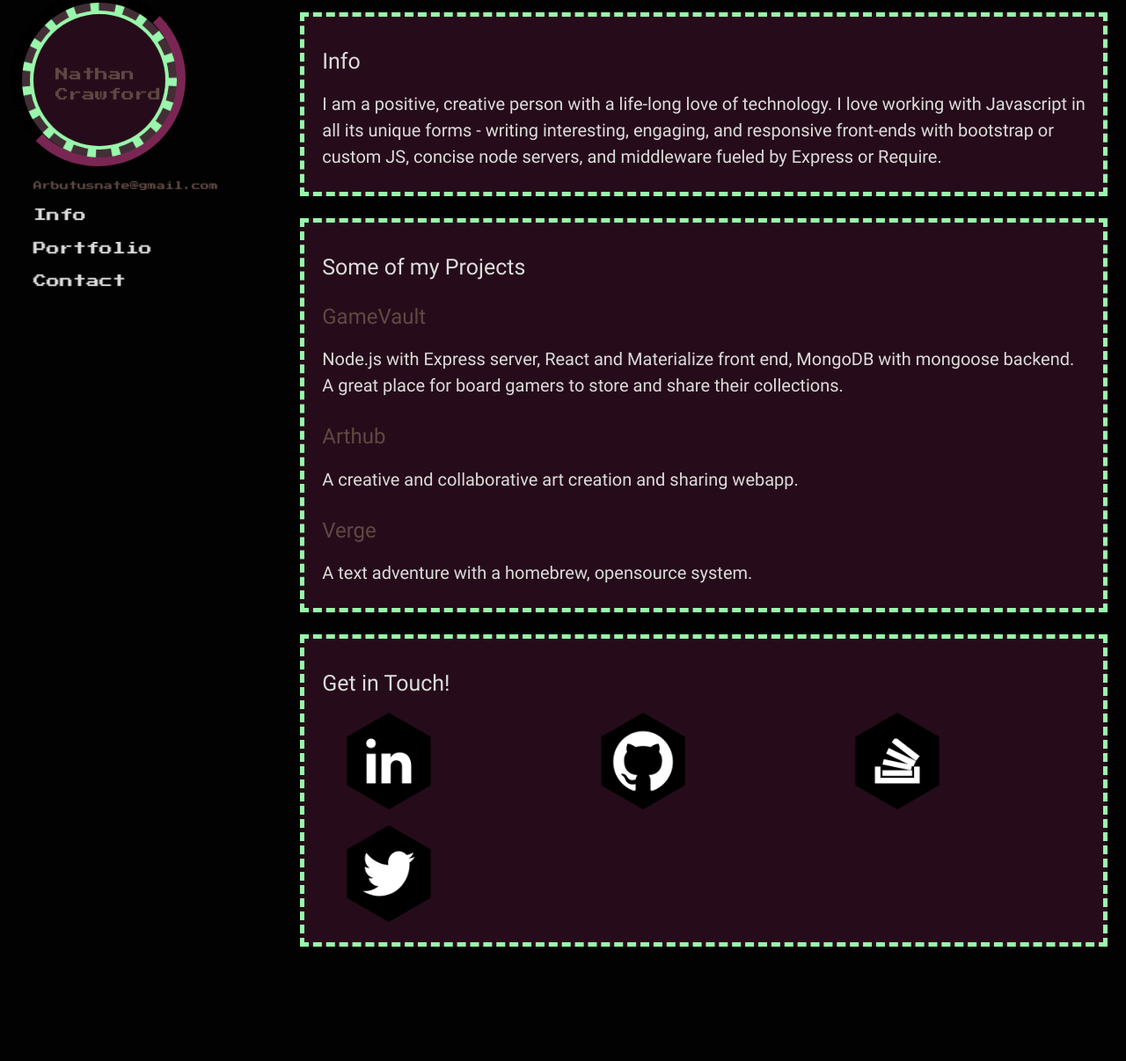
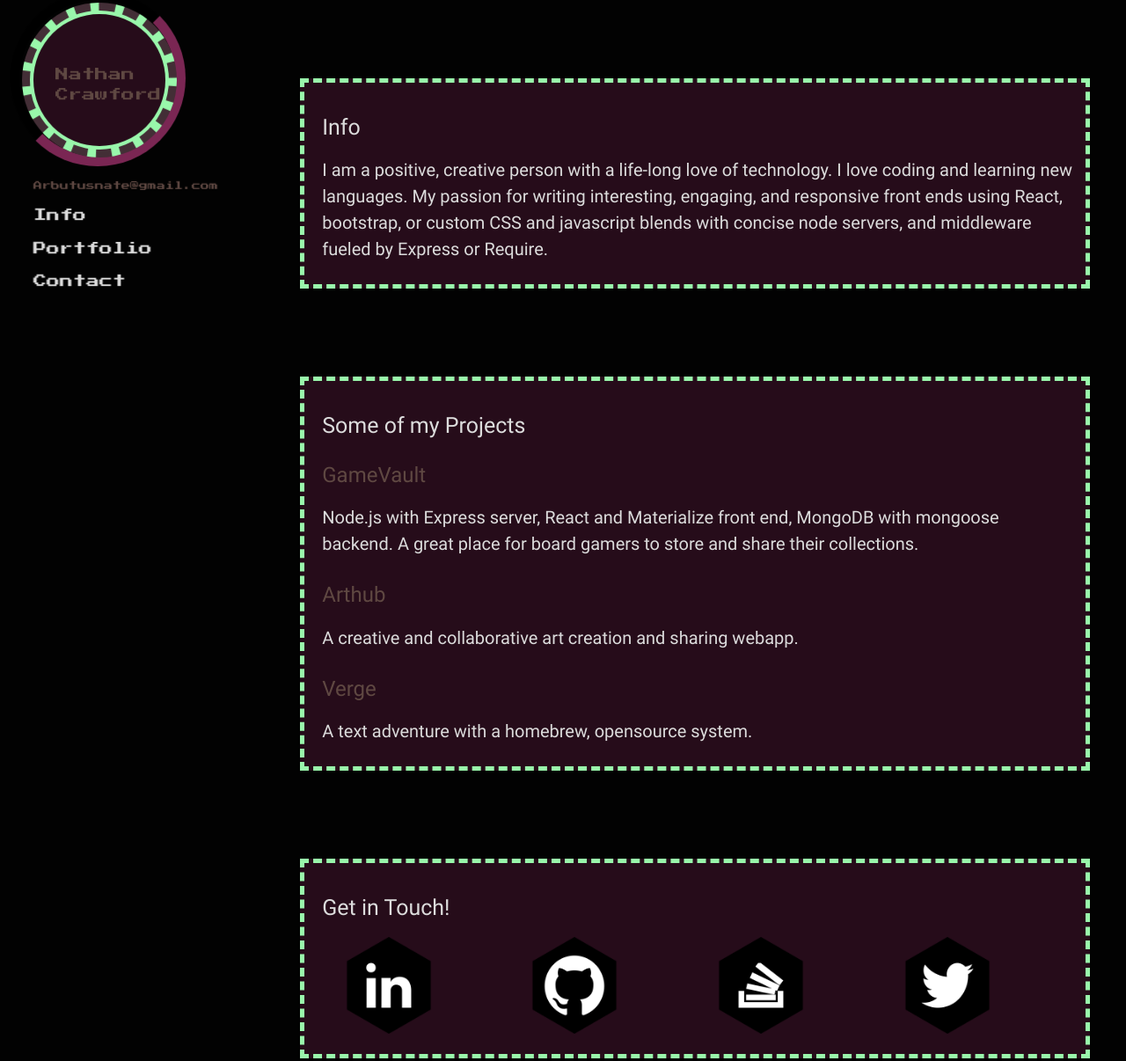
Before and after one commit to ArbutusNate/Fancy-Portfolio, a website: page index.html in a window 1280 px wide. Shown: the part 11-1217 px from the top of the page at 88% size. Before the commit the page ends 1173 px from the top, so only its background shows below. Drawn offline with nearby package versions, Linux system fonts and the light colour scheme.

```diff
--- a/index.html
+++ b/index.html
@@ -40,7 +40,7 @@
 
             <div class="row cont-row" id="port-box">
               <h1>Info</h1>
-              <p id="info-text">I am a positive, creative person with a life-long love of technology. I love working with Javascript in all its unique forms - writing interesting, engaging, and responsive front-ends with bootstrap or custom JS, concise node servers, and middleware fueled by Express or Require.</p>
+              <p id="info-text">I am a positive, creative person with a life-long love of technology. I love coding and learning new languages. My passion for writing interesting, engaging, and responsive front ends using React, bootstrap, or custom CSS and javascript blends with concise node servers, and middleware fueled by Express or Require.</p>
             </div>
 
             <div class="row cont-row" id="port-box">
@@ -59,22 +59,22 @@
 
             <div class="row cont-row" id="port-box">
               <h1>Get in Touch!</h1>
-              <div class="col s4">
+              <div class="col s3">
                 <a href="https://www.linkedin.com/in/nate-crawford/" target="_blank" class="socialframe">
                   <img class="socialimg" src="./assets/inIcon.png">
                 </a>
               </div>
-              <div class="col s4">
+              <div class="col s3">
                 <a href="https://github.com/ArbutusNate" target="_blank" class="socialframe">
                   <img class="socialimg" src="./assets/gitIcon.png">
                 </a>
               </div>
-              <div class="col s4">
+              <div class="col s3">
                 <a href="https://stackoverflow.com/users/7833943/arbutusnate" target="_blank" class="socialframe">
                   <img class="socialimg" src="./assets/stackIcon.png">
                 </a>
               </div>
-              <div class="col s4">
+              <div class="col s3">
                 <a href="https://twitter.com/ArbutusNate" target="_blank" class="socialframe">
                   <img class="socialimg" src="./assets/twitIcon.png">
                 </a>
--- a/style/style.css
+++ b/style/style.css
@@ -150,7 +150,7 @@
     }*/
 
     .cont-row {
-      margin: 25px 10px;
+      margin: 100px 30px 100px 10px;
     }
   /*CONTACT*/
 
```
